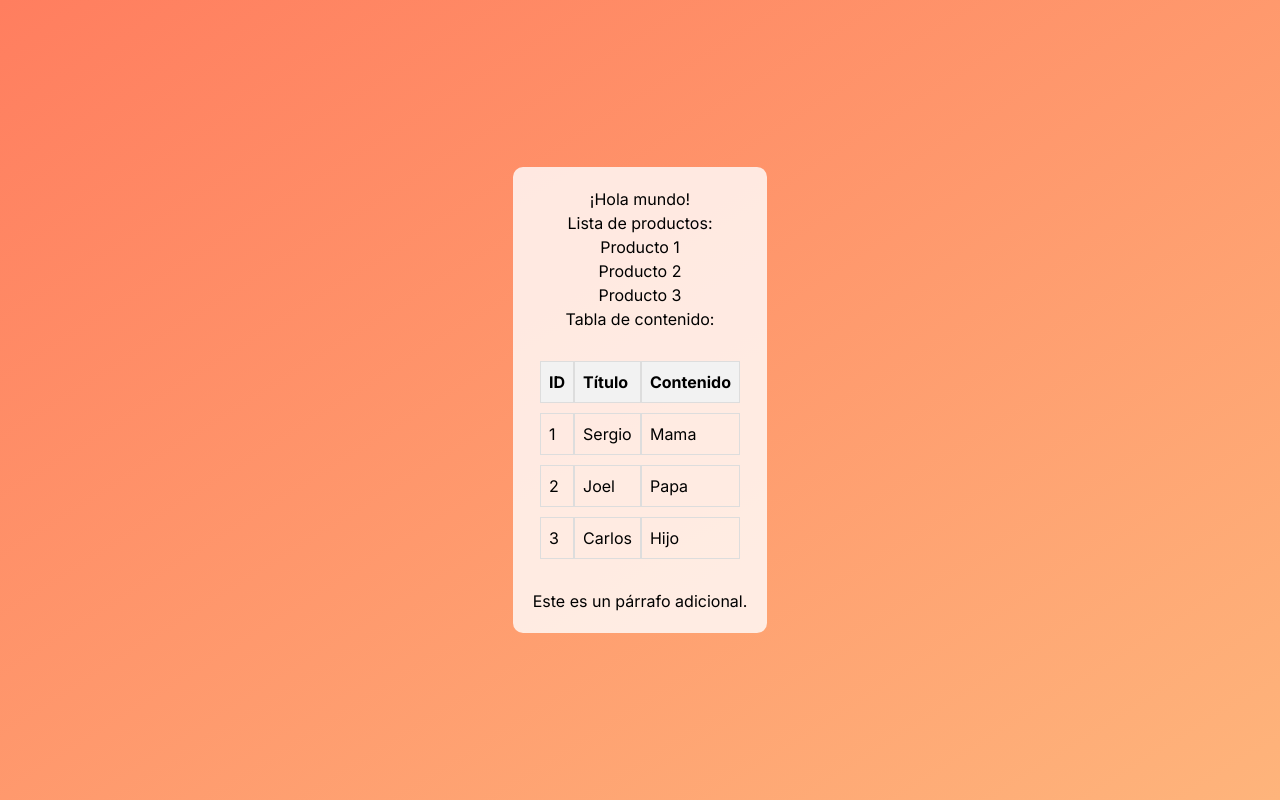
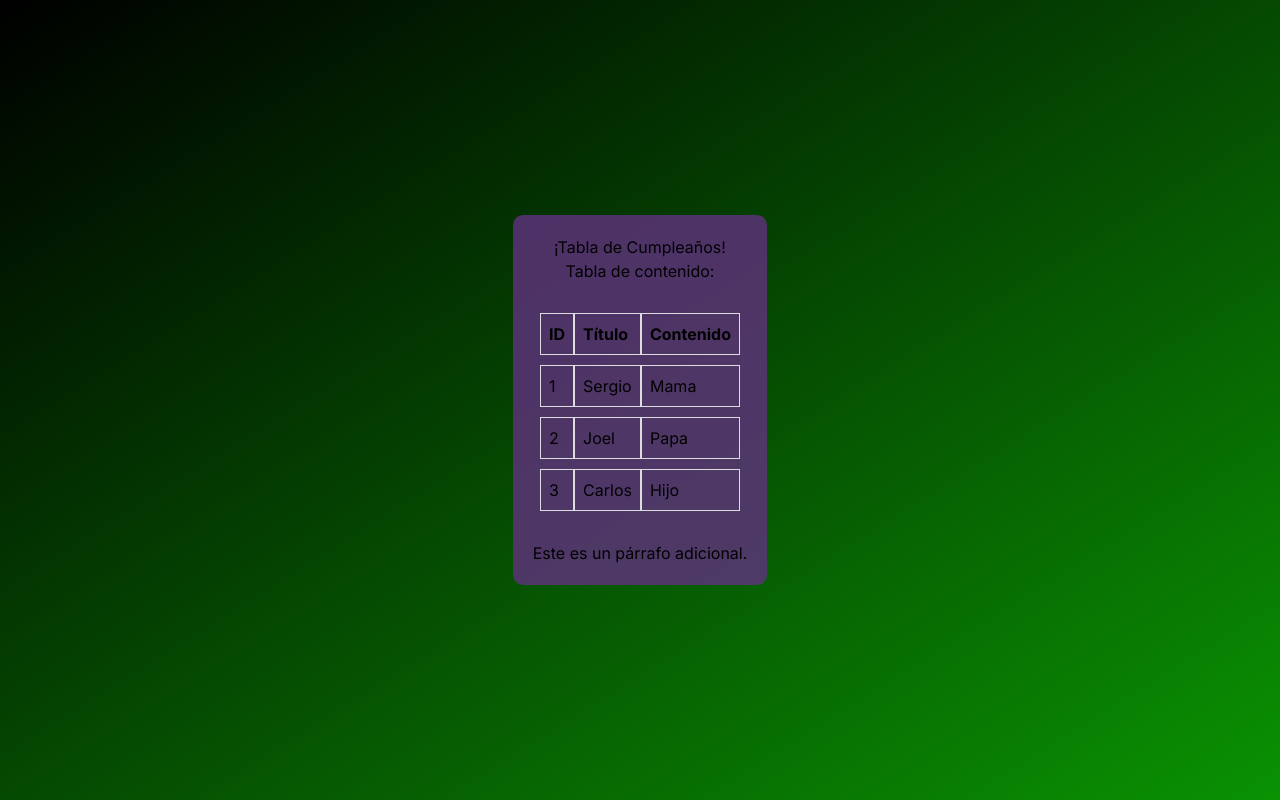
Before and after one commit to DonCarlosD/Repositorio-MAMALON, a Next.js app in the folder front/: page /jarek in a window 1280 px wide. Built offline with nearby package versions, Linux system fonts and the light colour scheme.

Commit message:
cambiosSergio5

```diff
--- a/front/src/app/jarek/page.css
+++ b/front/src/app/jarek/page.css
@@ -3,13 +3,13 @@ body {
     justify-content: center;
     align-items: center;
     height: 100vh;
-    background: linear-gradient(to bottom right, #ff7e5f, #feb47b);
+    background: linear-gradient(to bottom right, #000000, #0a9203);
     font-family: Arial, sans-serif;
   }
 
   .center-content {
     text-align: center;
-    background-color: rgba(255, 255, 255, 0.8);
+    background-color: rgba(97, 49, 128, 0.8);
     padding: 20px;
     border-radius: 10px;
   }
@@ -30,9 +30,6 @@ body {
     padding: 8px;
   }
 
-  th {
-    background-color: #f2f2f2;
-  }
 
   p {
     margin-top: 20px;
--- a/front/src/app/jarek/page.js
+++ b/front/src/app/jarek/page.js
@@ -1,10 +1,10 @@
 import React from 'react';
-import './Page.css'; // Asegúrate de tener un archivo CSS para estilos personalizados si es necesario
+import './page.css'; // Asegúrate de tener un archivo CSS para estilos personalizados si es necesario
 
 const Page = () => {
     // Puedes declarar variables u objetos de estado aquí si es necesario
-    const mensaje = "¡Hola mundo!";
-    const productos = ['Producto 1', 'Producto 2', 'Producto 3'];
+    const mensaje = "¡Tabla de Cumpleaños!";
+    const productos = [' '];
     const contenido = [
         { id: 1, titulo: "Sergio", contenido: "Mama" },
         { id: 2, titulo: "Joel", contenido: "Papa" },
@@ -16,14 +16,14 @@ const Page = () => {
             <h1>{mensaje}</h1>
 
             <div className="product-list">
-                <h2>Lista de productos:</h2>
+
                 <ul>
                     {productos.map((producto, index) => (
                         <li key={index}>{producto}</li>
                     ))}
                 </ul>
             </div>
-
+            <h2> </h2>
             <h2>Tabla de contenido:</h2>
             <table>
                 <thead>
```
